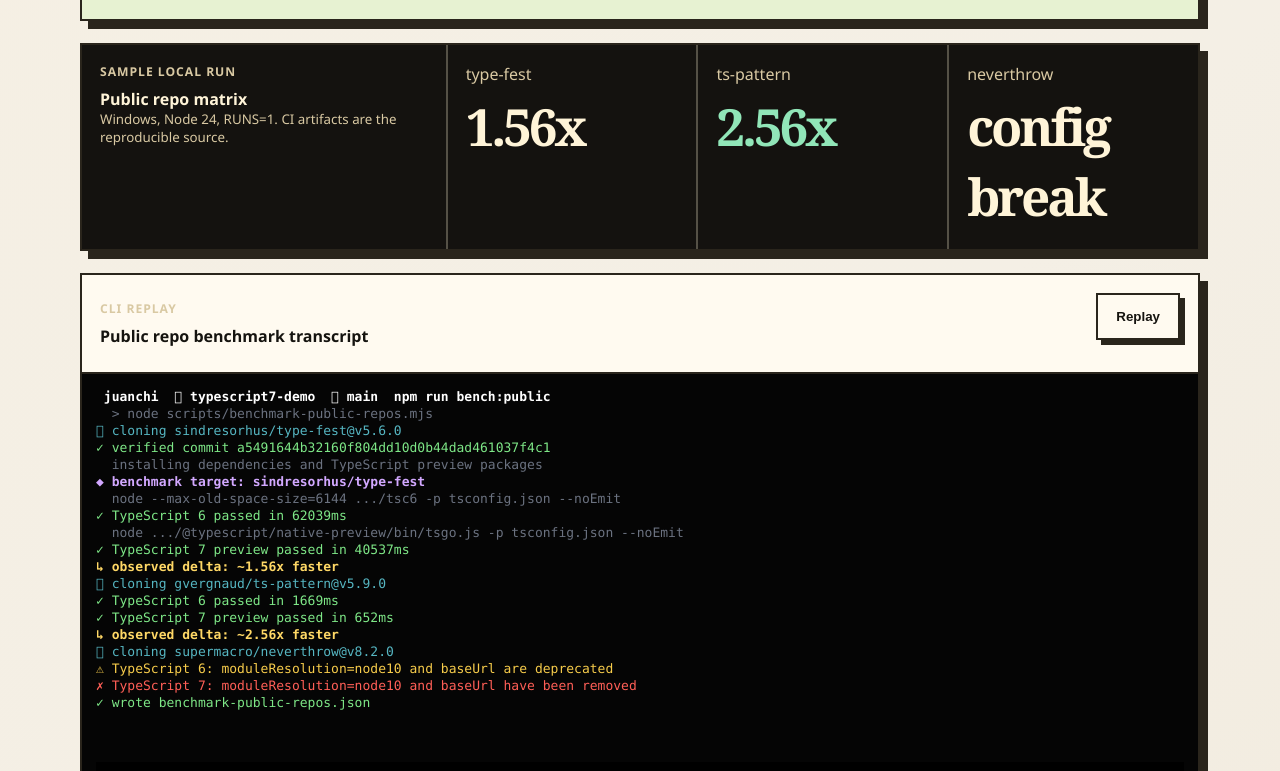
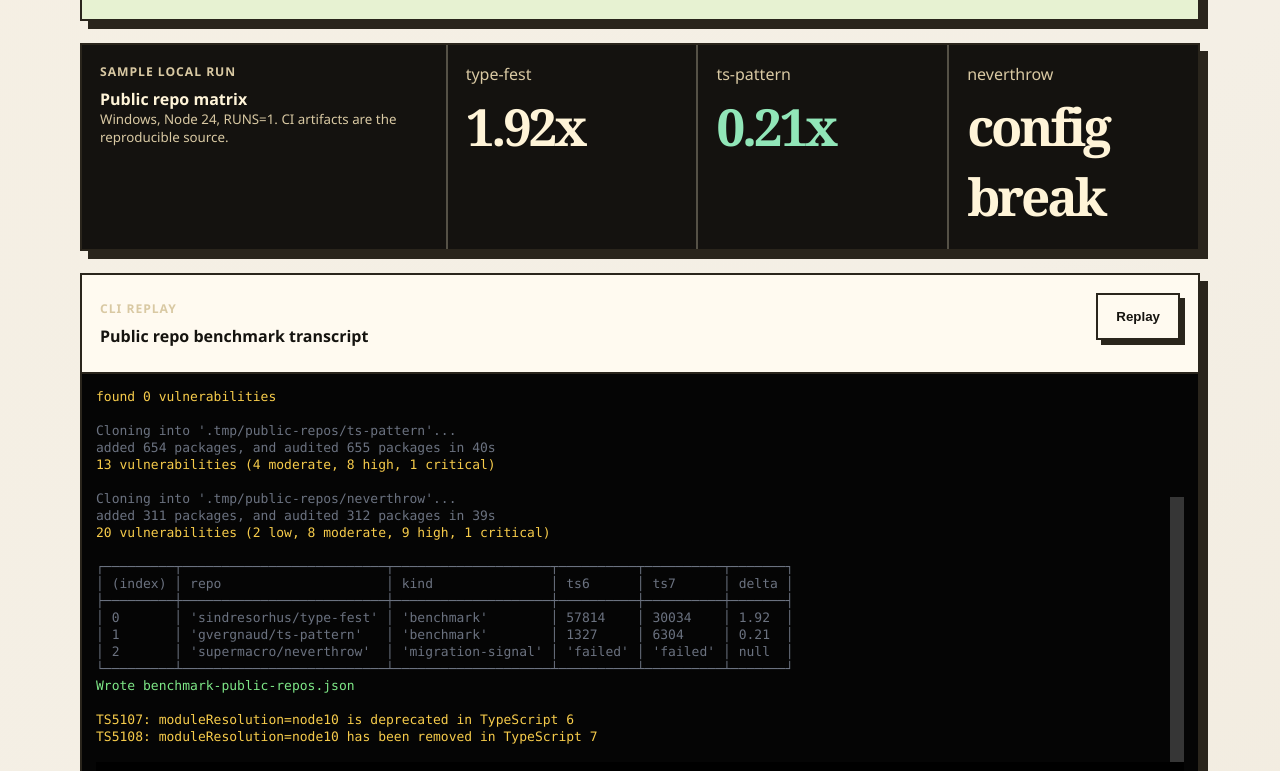
Before and after one commit to JuanTorchia/typescript7-demo, a website: page site/index.html in a window 1280 px wide. Shown: the part 4449-5220 px from the top of the page. Drawn offline with Linux system fonts and the light colour scheme.

Commit message:
Align terminal replay with actual benchmark output

```diff
--- a/site/index.html
+++ b/site/index.html
@@ -293,11 +293,11 @@
           </div>
           <div class="metric">
             <span>type-fest</span>
-            <strong>1.56x</strong>
+            <strong>1.92x</strong>
           </div>
           <div class="metric faster">
             <span>ts-pattern</span>
-            <strong>2.56x</strong>
+            <strong>0.21x</strong>
           </div>
           <div class="metric">
             <span>neverthrow</span>
--- a/site/main.js
+++ b/site/main.js
@@ -144,25 +144,37 @@
 const terminalOutput = document.getElementById("terminal-output");
 const replayButton = document.querySelector("[data-terminal-replay]");
 const terminalLines = [
-  " juanchi   typescript7-demo   main  npm run bench:public",
-  "  > node scripts/benchmark-public-repos.mjs",
-  " cloning sindresorhus/type-fest@v5.6.0",
-  "✓ verified commit a5491644b32160f804dd10d0b44dad461037f4c1",
-  "  installing dependencies and TypeScript preview packages",
-  "◆ benchmark target: sindresorhus/type-fest",
-  "  node --max-old-space-size=6144 .../tsc6 -p tsconfig.json --noEmit",
-  "✓ TypeScript 6 passed in 62039ms",
-  "  node .../@typescript/native-preview/bin/tsgo.js -p tsconfig.json --noEmit",
-  "✓ TypeScript 7 preview passed in 40537ms",
-  "↳ observed delta: ~1.56x faster",
-  " cloning gvergnaud/ts-pattern@v5.9.0",
-  "✓ TypeScript 6 passed in 1669ms",
-  "✓ TypeScript 7 preview passed in 652ms",
-  "↳ observed delta: ~2.56x faster",
-  " cloning supermacro/neverthrow@v8.2.0",
-  "⚠ TypeScript 6: moduleResolution=node10 and baseUrl are deprecated",
-  "✗ TypeScript 7: moduleResolution=node10 and baseUrl have been removed",
-  "✓ wrote benchmark-public-repos.json",
+  "PS C:\\Users\\jstor\\develop\\typescript7-demo> $env:RUNS=1; npm run bench:public",
+  "",
+  "> typescript7-demo@1.0.0 bench:public",
+  "> node scripts/benchmark-public-repos.mjs",
+  "",
+  "Cloning into '.tmp/public-repos/type-fest'...",
+  "added 574 packages, and audited 575 packages in 4m",
+  "found 0 vulnerabilities",
+  "added 4 packages, and audited 579 packages in 18s",
+  "found 0 vulnerabilities",
+  "",
+  "Cloning into '.tmp/public-repos/ts-pattern'...",
+  "added 654 packages, and audited 655 packages in 40s",
+  "13 vulnerabilities (4 moderate, 8 high, 1 critical)",
+  "",
+  "Cloning into '.tmp/public-repos/neverthrow'...",
+  "added 311 packages, and audited 312 packages in 39s",
+  "20 vulnerabilities (2 low, 8 moderate, 9 high, 1 critical)",
+  "",
+  "┌─────────┬──────────────────────────┬────────────────────┬──────────┬──────────┬───────┐",
+  "│ (index) │ repo                     │ kind               │ ts6      │ ts7      │ delta │",
+  "├─────────┼──────────────────────────┼────────────────────┼──────────┼──────────┼───────┤",
+  "│ 0       │ 'sindresorhus/type-fest' │ 'benchmark'        │ 57814    │ 30034    │ 1.92  │",
+  "│ 1       │ 'gvergnaud/ts-pattern'   │ 'benchmark'        │ 1327     │ 6304     │ 0.21  │",
+  "│ 2       │ 'supermacro/neverthrow'  │ 'migration-signal' │ 'failed' │ 'failed' │ null  │",
+  "└─────────┴──────────────────────────┴────────────────────┴──────────┴──────────┴───────┘",
+  "Wrote benchmark-public-repos.json",
+  "",
+  "TS5107: moduleResolution=node10 is deprecated in TypeScript 6",
+  "TS5108: moduleResolution=node10 has been removed in TypeScript 7",
+  "TS5101/TS5102: baseUrl migration required",
 ];
 
 let replayTimer;
@@ -247,6 +259,10 @@
     return "\x1b[1;37m";
   }
 
+  if (line.startsWith("PS ")) {
+    return "\x1b[1;37m";
+  }
+
   if (line.startsWith("")) {
     return "\x1b[36m";
   }
@@ -271,6 +287,18 @@
     return "\x1b[31m";
   }
 
+  if (line.startsWith("TS510")) {
+    return "\x1b[33m";
+  }
+
+  if (line.includes("vulnerabilities")) {
+    return "\x1b[33m";
+  }
+
+  if (line.includes("found 0 vulnerabilities") || line.startsWith("Wrote ")) {
+    return "\x1b[32m";
+  }
+
   return "\x1b[90m";
 }
 
```
Also changed, not shown: README.md.
